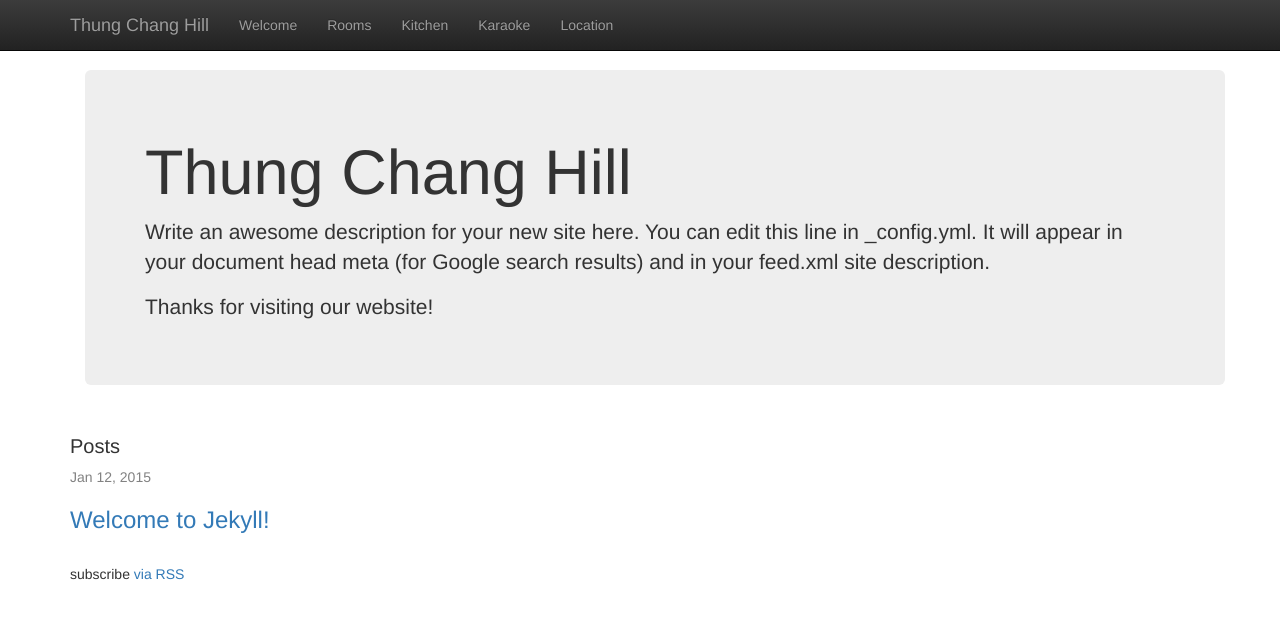
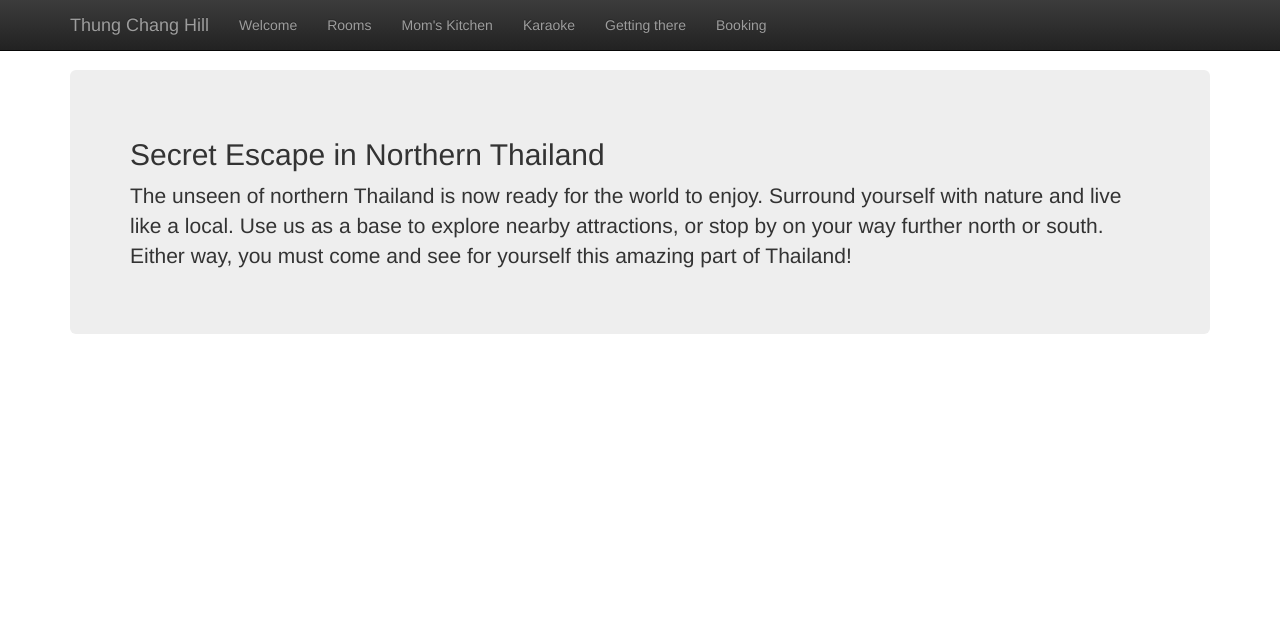
Before and after one commit to akuz/thungchanghill, a Jekyll site: the page built from index.html, in a window 1280 px wide. Shown: the top 619 px of the page. Built offline with Jekyll 4.4.1, drawn with Linux system fonts in a browser that asks for light colours.

Commit message:
Clean up

```diff
--- a/b_kitchen.md
+++ b/b_kitchen.md
@@ -1,5 +1,5 @@
 ---
 layout: page
-title: Kitchen
+title: Mom's Kitchen
 permalink: /kitchen/
 ---
--- a/d_location.md
+++ b/d_location.md
@@ -1,5 +1,5 @@
 ---
 layout: page
-title: Location
+title: Getting there
 permalink: /location/
 ---
--- a/index.html
+++ b/index.html
@@ -2,15 +2,15 @@
 layout: default
 ---
 
-<div class="home">
-<div class="container">
-  <div class="jumbotron">
-    <h1>{{ site.title }}</h1>
-    <p>{{ site.description }}</p>
-    <p>Thanks for visiting our website!</p>
-  </div>
+<div class="jumbotron">
+  <h2>Secret Escape in Northern Thailand</h2>
+  <p>
+The unseen of northern Thailand is now ready for the world to enjoy. Surround yourself with nature and live like a local. Use us as a base to explore nearby attractions, or stop by on your way further north or south. Either way, you must come and see for yourself this amazing part of Thailand!
+  </p>
 </div>
 
+<!--
+<div class="home">
 
   <h1 class="page-heading">Posts</h1>
 
@@ -29,3 +29,4 @@ layout: default
   <p class="rss-subscribe">subscribe <a href="{{ "/feed.xml" | prepend: site.baseurl }}">via RSS</a></p>
 
 </div>
+-->
```
Also changed, not shown: e_booking.md (added, +5 -0 lines).
